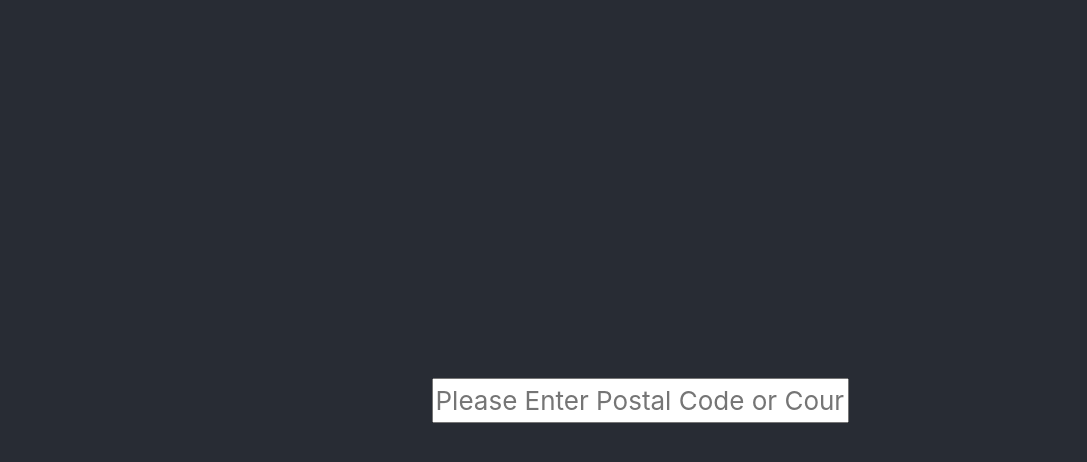
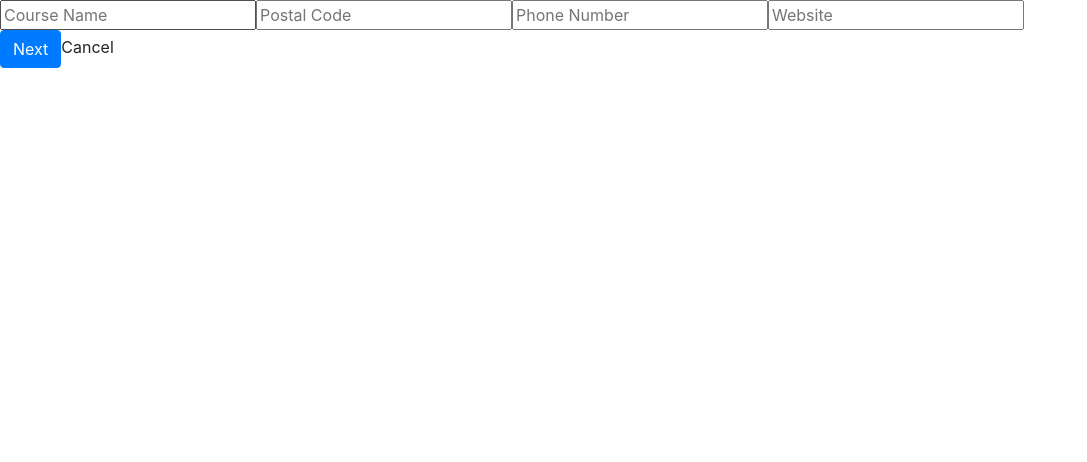
Before and after one commit to p-victor/golf-tracker, a React (Create React App) app in the folder front-end/: page /create in a window 1280 px wide. Shown: the top 462 px of the page, without its empty margins (0-1087 px from the left). Built offline with nearby package versions, Linux system fonts and the light colour scheme; no server answers.

Commit message:
use react-router

```diff
--- a/front-end/package.json
+++ b/front-end/package.json
@@ -11,6 +11,8 @@
     "classnames": "^2.2.6",
     "react": "^16.13.1",
     "react-dom": "^16.13.1",
+    "react-router": "^5.1.2",
+    "react-router-dom": "^5.1.2",
     "react-scripts": "3.4.1"
   },
   "scripts": {
--- a/front-end/src/App.js
+++ b/front-end/src/App.js
@@ -1,16 +1,31 @@
 import React from 'react';
+import { BrowserRouter as Router, Switch, Route, Link } from 'react-router-dom';
 import './App.css';
+
 import Search from "./components/Search/Search";
+import RegisterGolfCourseInfo from './components/RegisterGolfCourseInfo/RegisterGolfCourseInfo';
 
 
 function App() {
   return (
-    <div className="App">
-      <header className="App-header">
-        <Search />
-      </header>
-    </div>
+    <Router>
+      <div>
+        <Switch>
+          <Route exact path="/">
+            <header className="App-header">
+              <Search />
+            </header>
+          </Route>
+
+          <Route path="/create">
+            <header className="GolfCourse-header">
+              <RegisterGolfCourseInfo />
+            </header>
+          </Route>
+        </Switch>
+      </div>
+    </Router>
   );
-}
+};
 
 export default App;
--- a/front-end/src/components/GolfCourse/GolfCourse.js
+++ b/front-end/src/components/GolfCourse/GolfCourse.js
@@ -1,4 +1,6 @@
 import React from "react";
+import { BrowserRouter as Link } from 'react-router-dom';
+
 
 export default function GolfCourse(props) {
 
@@ -11,8 +13,8 @@ export default function GolfCourse(props) {
         <a href={`${props.website_url}`} className="website_url">{props.website_url}</a>
         <p className={{no__results: true, "card-text": true}}>{props.results}</p>
         {props.sponsor ? <div className="sponsor">Sponsored</div> : <div></div>}
-        {!props.results ? <a href="#" className="btn btn-primary stredtched-link" style={{width: "100%"}}>P l a y !</a>
-        : <a href="#" className="btn btn-primary stredtched-link" style={{width: "100%"}}>Create</a>}
+        {!props.results ? <Link to="#" className="btn btn-primary stredtched-link" style={{width: "100%"}}>Play!</Link>
+        : <Link to="/create" className="btn btn-primary stredtched-link" style={{width: "100%"}}>Create</Link>}
       </div>
     </div>
   );
--- a/front-end/src/components/RegisterGolfCourseInfo/RegisterGolfCourseInfo.js
+++ b/front-end/src/components/RegisterGolfCourseInfo/RegisterGolfCourseInfo.js
@@ -1,4 +1,5 @@
 import React, {useState} from "react";
+import { BrowserRouter as Link } from 'react-router-dom';
 
 export default function RegisterGolfCourseInfo(props) {
 
@@ -15,6 +16,7 @@ export default function RegisterGolfCourseInfo(props) {
     if (postalCode === "") {
       setError("Postal Code cannot be blank")
     }
+
 
   }
 
@@ -54,7 +56,7 @@ export default function RegisterGolfCourseInfo(props) {
         </section>
         <section>
           <button className="btn btn-primary stredtched-link" onClick={() => validate()}>Next</button>
-          <a href="/" className="btn btn-primary stredtched-link">Cancel</a>
+          <Link to="/" className="btn btn-primary stredtched-link">Cancel</Link>
         </section>
       </form>
     </main>
--- a/front-end/src/components/RegisterGolfHoleInfo/RegisterGolfHoleInfo.js
+++ b/front-end/src/components/RegisterGolfHoleInfo/RegisterGolfHoleInfo.js
@@ -1,8 +1,8 @@
-import React, {useState} from "react";
+import React, { useState } from "react";
 
 import HoleInfo from "./HoleInfo";
 
-export default function RegisterGolfCourseInfo(props) {
+export default function RegisterGolfHoleInfo(props) {
   const [ numberOfHoles, setNumberOfHoles ] = useState(0);
 
   const numberOfHoles = () => {
```
Also changed, not shown: 1 other file (tests, documents, lock files or other folders).
